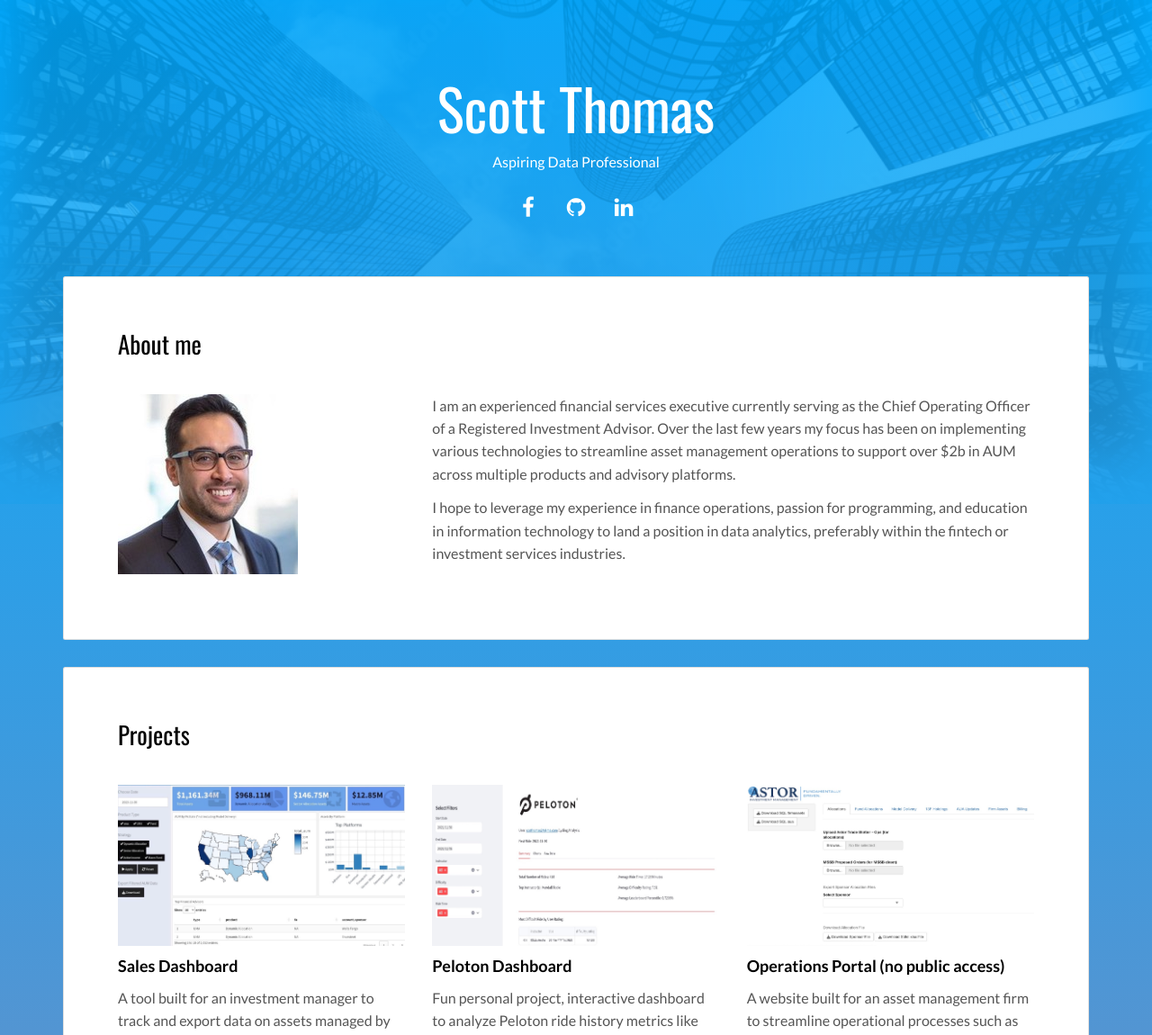
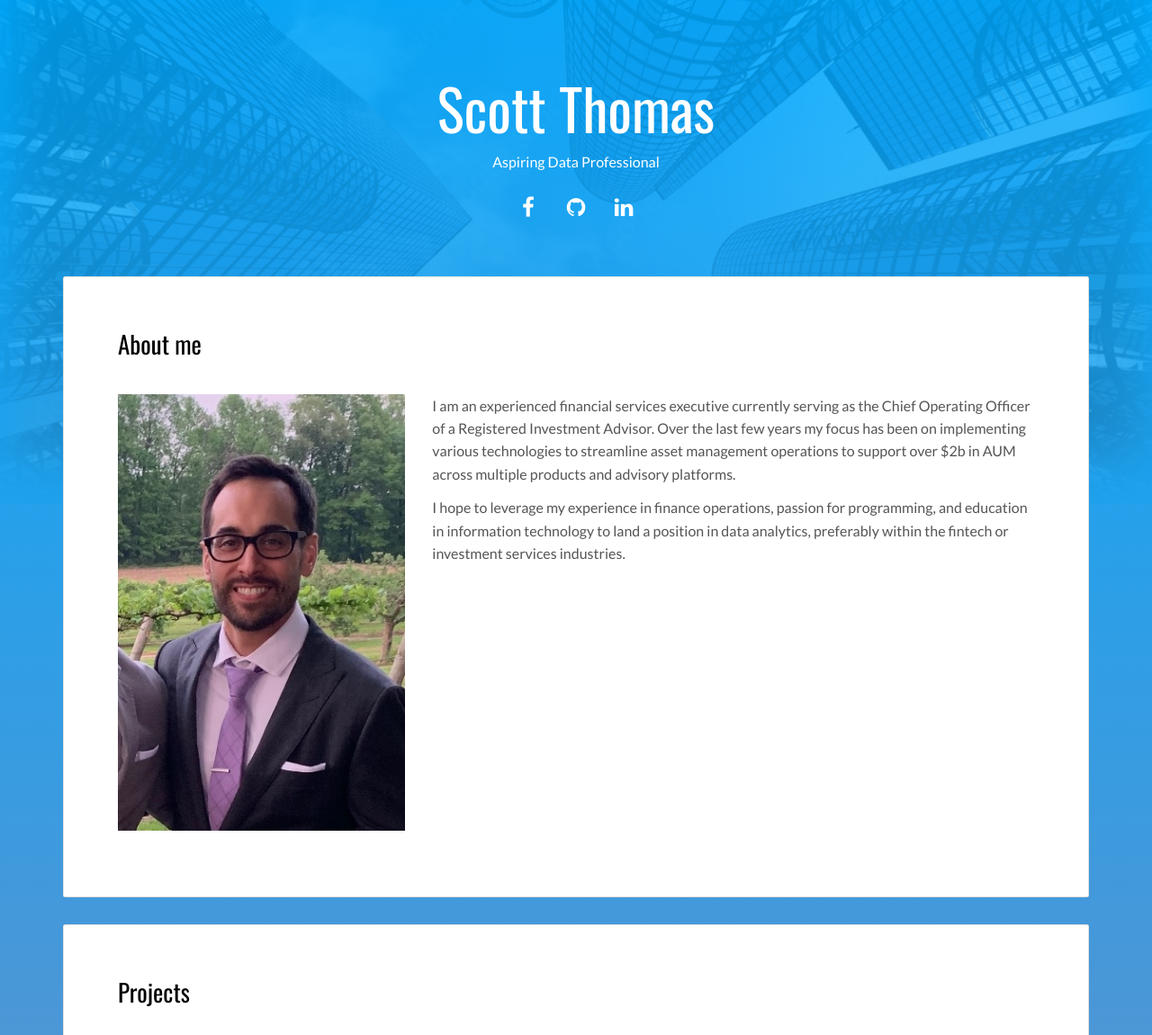
Before and after one commit to scothomas24/portfo, a Flask app: page / in a window 1280 px wide. Shown: the top 1150 px of the page at 90% size. Run offline with Flask 3, Linux system fonts and the light colour scheme; some libraries are stand-ins or nearby versions.

Commit message:
profile pic update

```diff
--- a/templates/index.html
+++ b/templates/index.html
@@ -57,7 +57,7 @@
             <h2>About me</h2>
             <div class="row">
               <div class="col-md-4">
-                <p><img src="./static/assets/images/linkedinpic.jpg" class="img-responsive" alt=""></p>
+                <p><img src="./static/assets/images/profile_pic.png" class="img-responsive" alt=""></p>
               </div>
               <div class="col-md-8">
 
```
Also changed, not shown: static/assets/images/profile_pic.png (added), 3 other files.
